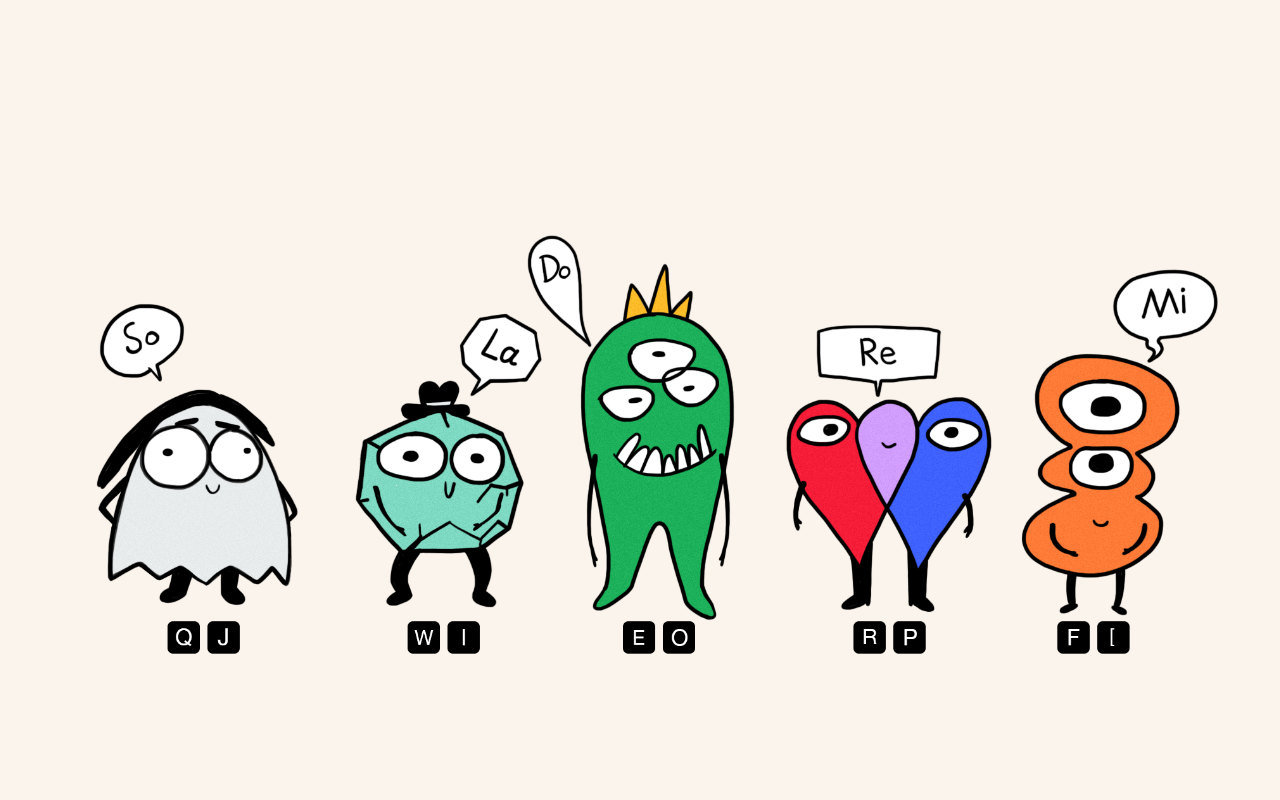
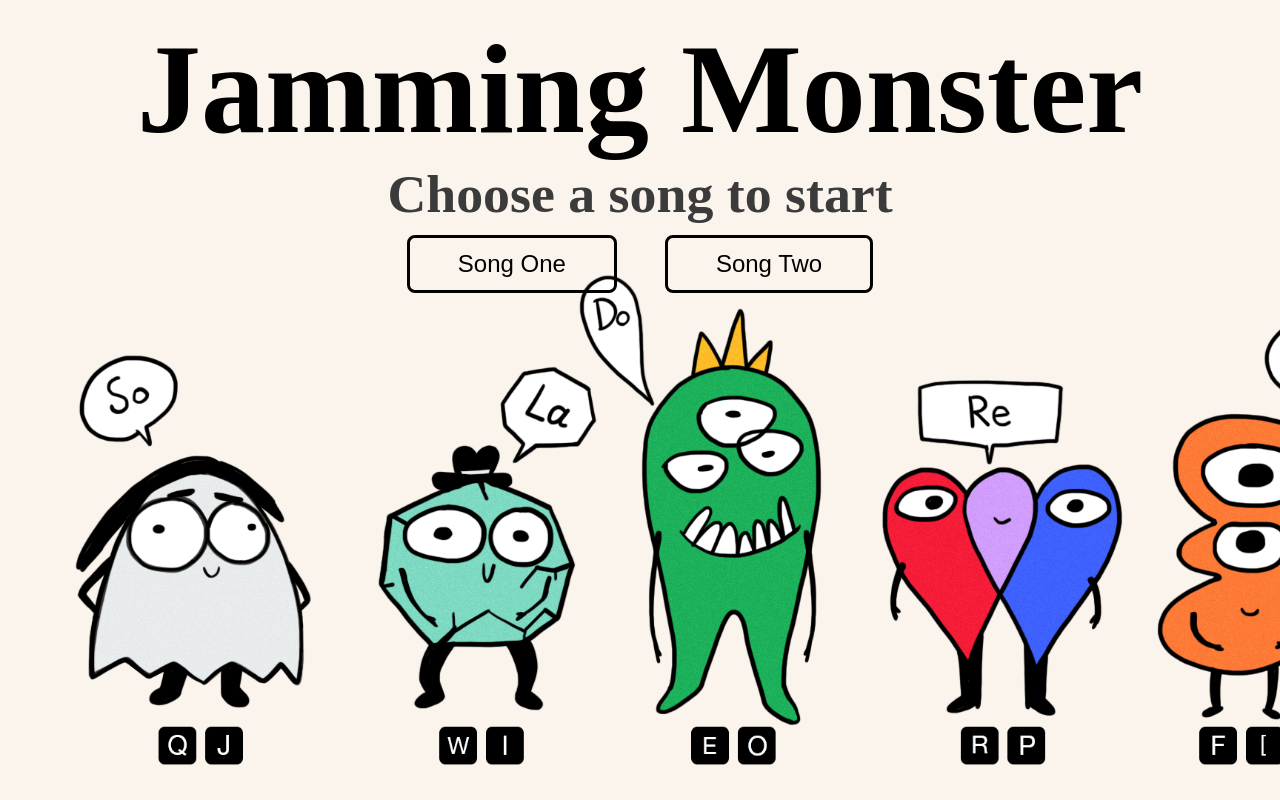
Before and after one commit to dlbia0925/jammingmonster, a React (Create React App) app: page / in a window 1280 px wide. Built offline with nearby package versions, Linux system fonts and the light colour scheme.

Commit message:
Change bg works

```diff
--- a/src/App.css
+++ b/src/App.css
@@ -11,12 +11,43 @@ body {
 }
 
 .firstpage {
-  width: 95%;
+  /* width: 95vw; */
   height: 100vh;
-  background-size: contain;
+  background-size: cover;
   background-repeat: no-repeat;
   display: flex;
   justify-content: center;
-  align-items: center;
-  margin: auto;
+  text-align: center;
+  /* margin: auto; */
 }
+
+.top {
+  padding-top: 16px;
+}
+
+.title {
+  font-family: 'Bungee';
+  font-size: 64px;
+}
+
+.subtitle {
+  font-family: 'DIN Condensed';
+  font-size: 46px;
+  color: #3c3b3b;
+}
+
+.songs {
+  display: flex;
+  flex-direction: row;
+  justify-content: center;
+  column-gap: 48px;
+  padding-top: 10px;
+}
+
+.songone, .songtwo {
+  font-family: Arial, Helvetica, sans-serif;
+  font-size: 24px;
+  border: black solid 3px;
+  border-radius: 8px;
+  padding: 12px 48px;
+}
--- a/src/App.js
+++ b/src/App.js
@@ -30,6 +30,19 @@ function App() {
       backgroundImage: `url(${background})`
     }}>
 
+      <div className='top'>
+        <div className='title'>
+          <h1>Jamming Monster</h1>
+        </div>
+        <div className='subtitle'>
+          <h3>Choose a song to start</h3>
+        </div>
+        <div className='songs'>
+          <div className='songone' onClick={() => handleChooseSong(1)}><p>Song One</p></div>
+          <div className='songtwo' onClick={() => handleChooseSong(2)}><p>Song Two</p></div>
+        </div>
+      </div>
+
     </div>
   );
 }
```
